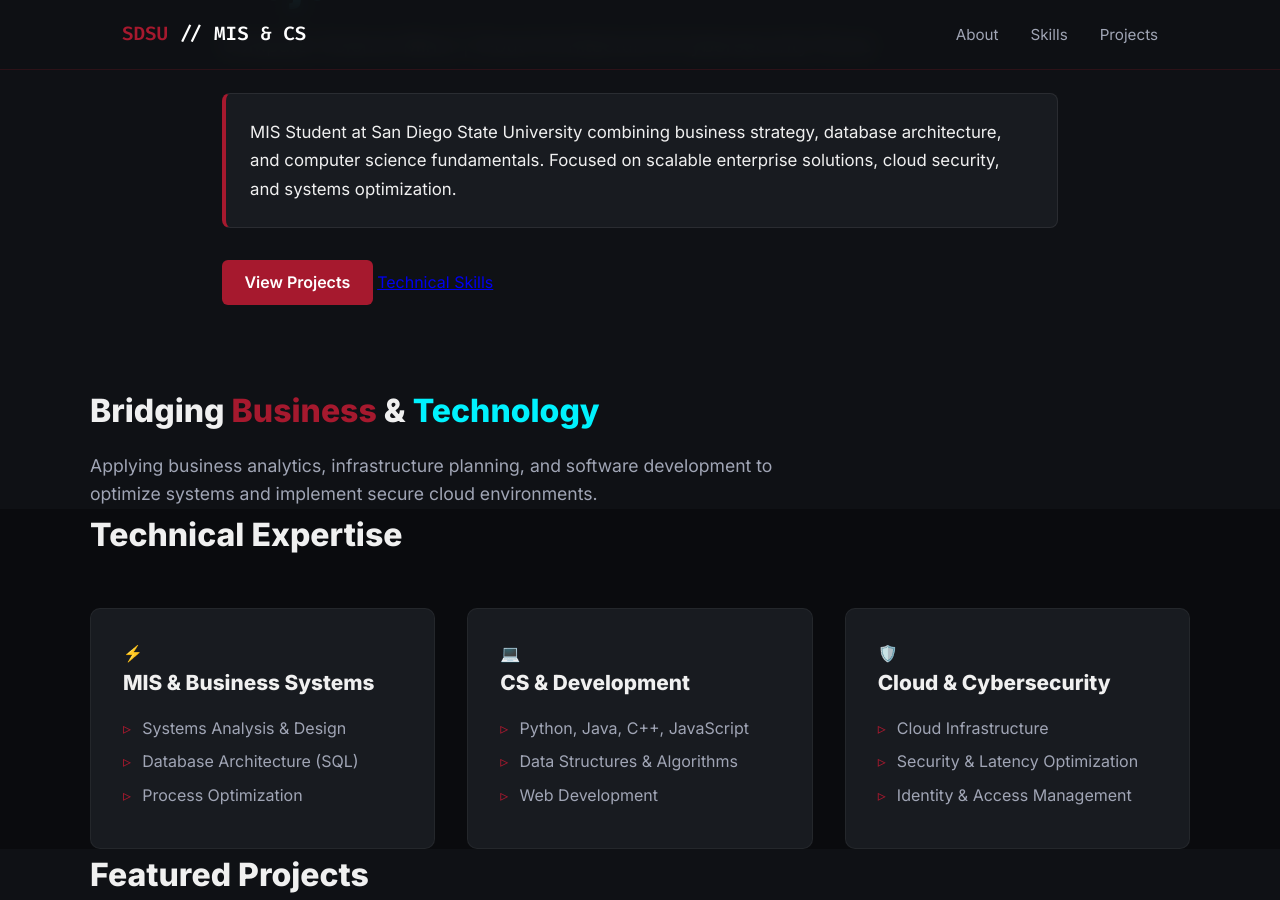
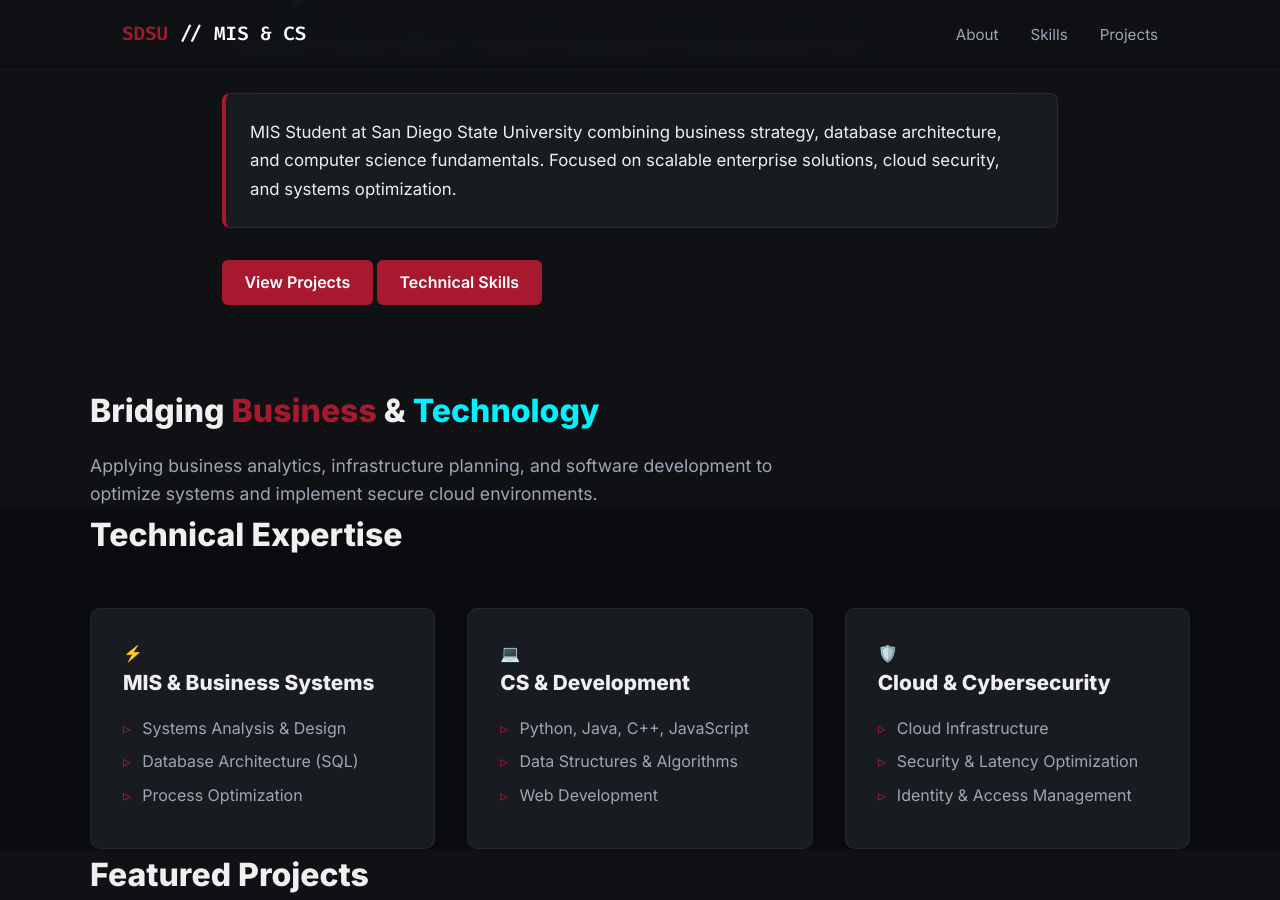
Before and after one commit to xXAAS1Xx/xXAAS1Xx.github.io, a Jekyll site: the page built from index.md, in a window 1280 px wide and 900 px high, scrolled down 316 px. Built offline with Jekyll 4.4.1, drawn with Linux system fonts in a browser that asks for light colours.

Commit message:
Change Technical Skills button to primary style

```diff
--- a/index.md
+++ b/index.md
@@ -17,7 +17,7 @@ title: "Armaan Shamsaasef | San Diego State University | MIS Major & CS Minor"
 
     <div class="hero-buttons">
       <a href="#projects" class="btn-primary">View Projects</a>
-      <a href="#skills" class="btn-secondary">Technical Skills</a>
+      <a href="#skills" class="btn-primary">Technical Skills</a>
     </div>
   </div>
 </header>
```
